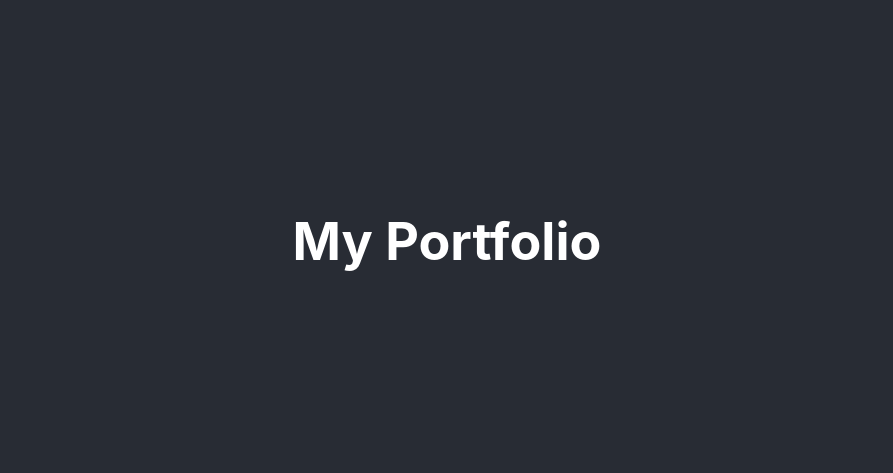
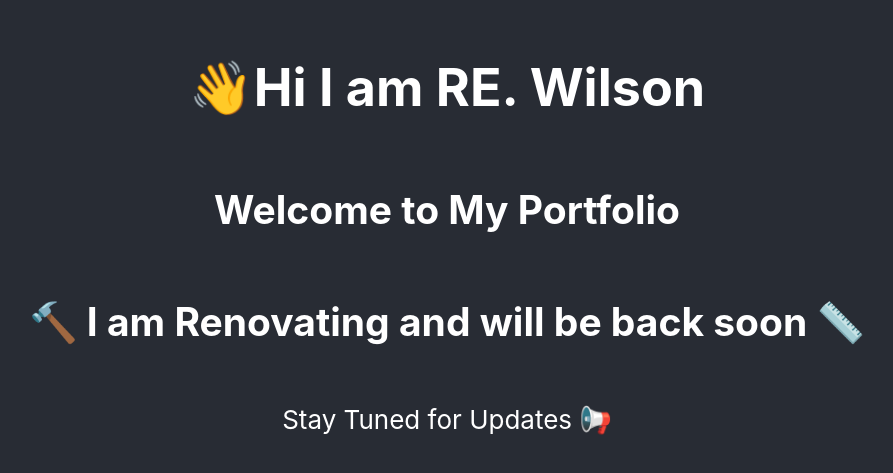
Before and after one commit to RW2023/rewportfolio, a React (Create React App) app in the folder react-portfolio/: page / in a window 1280 px wide. Shown: the part 159-632 px from the top of the page, without its empty margins (193-1086 px from the left). Built offline with nearby package versions, Linux system fonts and the light colour scheme.

Commit message:
Create Coming Soon Message

```diff
--- a/react-portfolio/src/App.js
+++ b/react-portfolio/src/App.js
@@ -4,7 +4,10 @@ function App() {
   return (
     <div className="App">
       <header className='App-header '>
-        <h1>My Portfolio</h1>
+        <h1>👋Hi I am RE. Wilson</h1>
+        <h2>Welcome to My Portfolio </h2>
+        <h2>🔨 I am  Renovating and will be back soon 📏</h2>
+        <p> Stay Tuned for Updates 📢</p>
         </header>
 
     </div>
```
